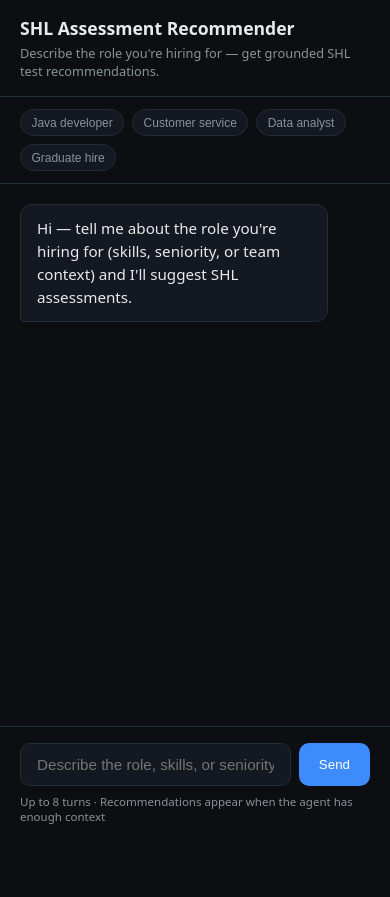
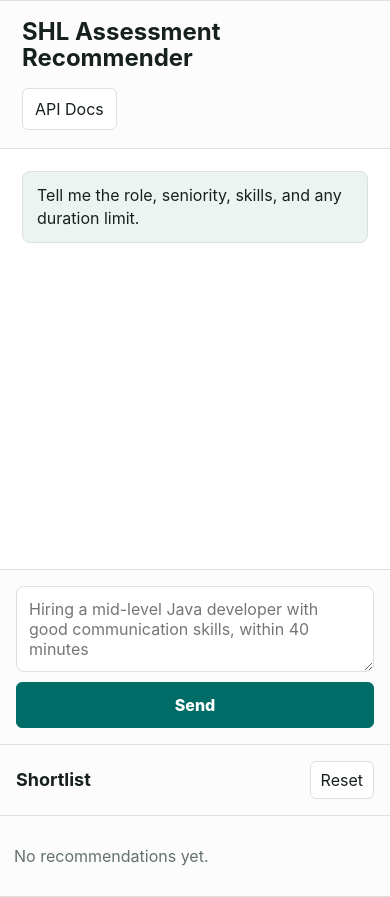
Before and after one commit to shwetgaur/shl-ai-recommender, a plain HTML site: page static/index.html in a window 390 px wide. Before the commit the page ends 844 px from the top, so only its background shows below. Drawn offline with Linux system fonts and the light colour scheme.

Commit message:
Restore split-panel chat UI and point keep-alive at canonical Render URL.
Sync index.html, styles.css, and app.js from the sidebar layout; use shl-recommender-xffs as the single live deploy.

```diff
--- /dev/null
+++ b/static/app.js
@@ -0,0 +1,121 @@
+const form = document.querySelector("#chatForm");
+const input = document.querySelector("#messageInput");
+const messagesEl = document.querySelector("#messages");
+const recsEl = document.querySelector("#recommendations");
+const resetButton = document.querySelector("#resetButton");
+
+let messages = [];
+
+function addMessage(role, content) {
+  messages.push({ role, content });
+  renderMessages();
+}
+
+function renderMessages() {
+  messagesEl.innerHTML = "";
+  if (messages.length === 0) {
+    const welcome = document.createElement("div");
+    welcome.className = "message assistant";
+    welcome.textContent = "Tell me the role, seniority, skills, and any duration limit.";
+    messagesEl.appendChild(welcome);
+    return;
+  }
+
+  for (const message of messages) {
+    const bubble = document.createElement("div");
+    bubble.className = `message ${message.role}`;
+    bubble.textContent = message.content;
+    messagesEl.appendChild(bubble);
+  }
+  messagesEl.scrollTop = messagesEl.scrollHeight;
+}
+
+function renderRecommendations(recommendations) {
+  recsEl.innerHTML = "";
+  recsEl.classList.toggle("empty", recommendations.length === 0);
+
+  if (recommendations.length === 0) {
+    const empty = document.createElement("p");
+    empty.textContent = "No recommendations yet.";
+    recsEl.appendChild(empty);
+    return;
+  }
+
+  for (const rec of recommendations) {
+    const item = document.createElement("article");
+    item.className = "rec";
+
+    const top = document.createElement("div");
+    top.className = "rec-top";
+
+    const title = document.createElement("h3");
+    title.textContent = rec.name;
+
+    const type = document.createElement("span");
+    type.className = "type";
+    type.textContent = rec.test_type || "SHL";
+
+    const link = document.createElement("a");
+    link.href = rec.url;
+    link.target = "_blank";
+    link.rel = "noopener noreferrer";
+    link.textContent = "Catalog page";
+
+    top.append(title, type);
+    item.append(top, link);
+    recsEl.appendChild(item);
+  }
+}
+
+async function sendMessage(content) {
+  addMessage("user", content);
+  input.value = "";
+  input.disabled = true;
+
+  try {
+    const response = await fetch("/chat", {
+      method: "POST",
+      headers: { "Content-Type": "application/json" },
+      body: JSON.stringify({ messages }),
+    });
+
+    if (!response.ok) {
+      throw new Error(`HTTP ${response.status}`);
+    }
+
+    const data = await response.json();
+    addMessage("assistant", data.reply);
+    renderRecommendations(data.recommendations || []);
+  } catch (error) {
+    addMessage("assistant", "I could not reach the API. Please try again.");
+    renderRecommendations([]);
+  } finally {
+    input.disabled = false;
+    input.focus();
+  }
+}
+
+form.addEventListener("submit", (event) => {
+  event.preventDefault();
+  const content = input.value.trim();
+  if (content) {
+    sendMessage(content);
+  }
+});
+
+resetButton.addEventListener("click", () => {
+  messages = [];
+  input.value = "";
+  renderMessages();
+  renderRecommendations([]);
+  input.focus();
+});
+
+input.addEventListener("keydown", (event) => {
+  if (event.key === "Enter" && (event.ctrlKey || event.metaKey)) {
+    form.requestSubmit();
+  }
+});
+
+renderMessages();
+renderRecommendations([]);
--- a/static/index.html
+++ b/static/index.html
@@ -1,235 +1,50 @@
-<!DOCTYPE html>
+<!doctype html>
 <html lang="en">
   <head>
-  <meta charset="UTF-8" />
-  <meta name="viewport" content="width=device-width, initial-scale=1.0" />
+    <meta charset="utf-8" />
+    <meta name="viewport" content="width=device-width, initial-scale=1" />
     <title>SHL Assessment Recommender</title>
-  <style>
-    :root {
-      --bg: #0c0e12;
-      --surface: #141820;
-      --border: #252b38;
-      --text: #e8eaed;
-      --muted: #8b9298;
-      --accent: #3d8bfd;
-      --live: #22c55e;
-    }
-    * { box-sizing: border-box; margin: 0; padding: 0; }
-    body {
-      font-family: system-ui, -apple-system, sans-serif;
-      background: var(--bg);
-      color: var(--text);
-      min-height: 100vh;
-      display: flex;
-      flex-direction: column;
-    }
-    header {
-      border-bottom: 1px solid var(--border);
-      padding: 1rem 1.25rem;
-      background: rgba(12, 14, 18, 0.95);
-    }
-    header h1 { font-size: 1.1rem; font-weight: 600; }
-    header p { font-size: 0.8rem; color: var(--muted); margin-top: 0.25rem; }
-    .samples {
-      display: flex;
-      flex-wrap: wrap;
-      gap: 0.5rem;
-      padding: 0.75rem 1.25rem;
-      border-bottom: 1px solid var(--border);
-    }
-    .samples button {
-      font-size: 0.75rem;
-      padding: 0.35rem 0.65rem;
-      border-radius: 999px;
-      border: 1px solid var(--border);
-      background: var(--surface);
-      color: var(--muted);
-      cursor: pointer;
-    }
-    .samples button:hover { border-color: var(--accent); color: var(--accent); }
-    #chat {
-      flex: 1;
-      overflow-y: auto;
-      padding: 1.25rem;
-      display: flex;
-      flex-direction: column;
-      gap: 1rem;
-      max-width: 820px;
-      width: 100%;
-      margin: 0 auto;
-    }
-    .msg {
-      max-width: 88%;
-      padding: 0.75rem 1rem;
-      border-radius: 12px;
-      line-height: 1.5;
-      font-size: 0.95rem;
-      white-space: pre-wrap;
-    }
-    .msg.user {
-      align-self: flex-end;
-      background: var(--accent);
-      color: #fff;
-      border-bottom-right-radius: 4px;
-    }
-    .msg.assistant {
-      align-self: flex-start;
-      background: var(--surface);
-      border: 1px solid var(--border);
-      border-bottom-left-radius: 4px;
-    }
-    .recs {
-      display: flex;
-      flex-direction: column;
-      gap: 0.5rem;
-      margin-top: 0.75rem;
-    }
-    .rec {
-      display: block;
-      padding: 0.65rem 0.75rem;
-      border-radius: 8px;
-      border: 1px solid var(--border);
-      background: rgba(61, 139, 253, 0.08);
-      text-decoration: none;
-      color: var(--text);
-      font-size: 0.85rem;
-    }
-    .rec:hover { border-color: var(--accent); }
-    .rec span {
-      display: inline-block;
-      font-size: 0.65rem;
-      font-family: monospace;
-      color: var(--live);
-      border: 1px solid rgba(34, 197, 94, 0.4);
-      border-radius: 4px;
-      padding: 0.1rem 0.35rem;
-      margin-left: 0.5rem;
-    }
-    .typing { color: var(--muted); font-size: 0.85rem; font-style: italic; }
-    form {
-      border-top: 1px solid var(--border);
-      padding: 1rem 1.25rem 1.25rem;
-      max-width: 820px;
-      width: 100%;
-      margin: 0 auto;
-    }
-    .input-row { display: flex; gap: 0.5rem; }
-    input[type="text"] {
-      flex: 1;
-      padding: 0.75rem 1rem;
-      border-radius: 10px;
-      border: 1px solid var(--border);
-      background: var(--surface);
-      color: var(--text);
-      font-size: 0.95rem;
-    }
-    input:focus { outline: none; border-color: var(--accent); }
-    button[type="submit"] {
-      padding: 0.75rem 1.25rem;
-      border-radius: 10px;
-      border: none;
-      background: var(--accent);
-      color: #fff;
-      font-weight: 500;
-      cursor: pointer;
-    }
-    button[type="submit"]:disabled { opacity: 0.5; cursor: not-allowed; }
-    .hint { font-size: 0.72rem; color: var(--muted); margin-top: 0.5rem; }
-  </style>
+    <link rel="stylesheet" href="/static/styles.css" />
   </head>
   <body>
-  <header>
+    <main class="shell">
+      <section class="workspace" aria-label="SHL assessment recommender">
+        <header class="topbar">
+          <div>
             <h1>SHL Assessment Recommender</h1>
-    <p>Describe the role you're hiring for — get grounded SHL test recommendations.</p>
+          </div>
+          <a class="docs-link" href="/docs">API Docs</a>
         </header>
 
-  <div class="samples">
-    <button type="button" data-prompt="We're hiring a mid-level Java developer who works with stakeholders.">Java developer</button>
-    <button type="button" data-prompt="Need assessments for a customer service team — communication and empathy matter.">Customer service</button>
-    <button type="button" data-prompt="Senior data analyst — SQL, Python, and business storytelling.">Data analyst</button>
-    <button type="button" data-prompt="Graduate hire — cognitive ability and learning agility.">Graduate hire</button>
+        <div class="content">
+          <section class="chat-panel" aria-label="Conversation">
+            <div id="messages" class="messages" aria-live="polite"></div>
+            <form id="chatForm" class="composer">
+              <textarea
+                id="messageInput"
+                name="message"
+                rows="3"
+                placeholder="Hiring a mid-level Java developer with good communication skills, within 40 minutes"
+                required
+              ></textarea>
+              <button type="submit" aria-label="Send message">
+                <span>Send</span>
+              </button>
+            </form>
+          </section>
+
+          <aside class="results-panel" aria-label="Recommendations">
+            <div class="panel-heading">
+              <h2>Shortlist</h2>
+              <button id="resetButton" type="button">Reset</button>
             </div>
-
-  <div id="chat"></div>
-
-  <form id="form">
-    <div class="input-row">
-      <input id="input" type="text" placeholder="Describe the role, skills, or seniority…" autocomplete="off" />
-      <button type="submit" id="send">Send</button>
+            <div id="recommendations" class="recommendations empty">
+              <p>No recommendations yet.</p>
             </div>
-    <p class="hint">Up to 8 turns · Recommendations appear when the agent has enough context</p>
-  </form>
-
-  <script>
-    const chat = document.getElementById("chat");
-    const form = document.getElementById("form");
-    const input = document.getElementById("input");
-    const sendBtn = document.getElementById("send");
-    const messages = [];
-    let ended = false;
-
-    function renderRecs(recs) {
-      if (!recs || !recs.length) return "";
-      const items = recs.map(r =>
-        `<a class="rec" href="${r.url}" target="_blank" rel="noopener">${r.name}<span>${r.test_type}</span></a>`
-      ).join("");
-      return `<div class="recs">${items}</div>`;
-    }
-
-    function append(role, text, recs) {
-      const el = document.createElement("div");
-      el.className = `msg ${role}`;
-      el.innerHTML = text + (role === "assistant" ? renderRecs(recs) : "");
-      chat.appendChild(el);
-      chat.scrollTop = chat.scrollHeight;
-    }
-
-    async function send(text) {
-      if (!text.trim() || ended) return;
-      messages.push({ role: "user", content: text.trim() });
-      append("user", text.trim());
-      input.value = "";
-      sendBtn.disabled = true;
-      const typing = document.createElement("div");
-      typing.className = "typing";
-      typing.textContent = "Thinking…";
-      chat.appendChild(typing);
-      chat.scrollTop = chat.scrollHeight;
-
-      try {
-        const res = await fetch("/chat", {
-          method: "POST",
-          headers: { "Content-Type": "application/json" },
-          body: JSON.stringify({ messages }),
-        });
-        const data = await res.json();
-        typing.remove();
-        messages.push({ role: "assistant", content: data.reply });
-        append("assistant", data.reply, data.recommendations);
-        if (data.end_of_conversation) {
-          ended = true;
-          input.disabled = true;
-          sendBtn.disabled = true;
-          input.placeholder = "Conversation complete";
-        }
-      } catch (e) {
-        typing.remove();
-        append("assistant", "Could not reach the server. Please try again.");
-      }
-      sendBtn.disabled = ended;
-      input.focus();
-    }
-
-    form.addEventListener("submit", (e) => {
-      e.preventDefault();
-      send(input.value);
-    });
-
-    document.querySelectorAll(".samples button").forEach((btn) => {
-      btn.addEventListener("click", () => send(btn.dataset.prompt));
-    });
-
-    append("assistant", "Hi — tell me about the role you're hiring for (skills, seniority, or team context) and I'll suggest SHL assessments.");
-  </script>
+          </aside>
+        </div>
+      </section>
+    </main>
+    <script src="/static/app.js"></script>
   </body>
 </html>
--- /dev/null
+++ b/static/styles.css
@@ -0,0 +1,317 @@
+:root {
+  color-scheme: light;
+  --bg: #f5f7f4;
+  --panel: #ffffff;
+  --ink: #17211c;
+  --muted: #64716b;
+  --line: #dbe2dd;
+  --brand: #006c67;
+  --brand-dark: #004d49;
+  --accent: #b6405a;
+  --soft: #ecf4f2;
+  --shadow: 0 18px 45px rgba(22, 35, 30, 0.12);
+}
+
+* {
+  box-sizing: border-box;
+}
+
+body {
+  margin: 0;
+  min-height: 100vh;
+  background: var(--bg);
+  color: var(--ink);
+  font-family: Inter, ui-sans-serif, system-ui, -apple-system, BlinkMacSystemFont, "Segoe UI", sans-serif;
+}
+
+button,
+textarea {
+  font: inherit;
+}
+
+.shell {
+  min-height: 100vh;
+  padding: 24px;
+}
+
+.workspace {
+  min-height: calc(100vh - 48px);
+  max-width: 1280px;
+  margin: 0 auto;
+  background: var(--panel);
+  border: 1px solid var(--line);
+  border-radius: 8px;
+  box-shadow: var(--shadow);
+  display: flex;
+  flex-direction: column;
+  overflow: hidden;
+}
+
+.topbar {
+  min-height: 88px;
+  padding: 18px 22px;
+  border-bottom: 1px solid var(--line);
+  display: flex;
+  align-items: center;
+  justify-content: space-between;
+  gap: 16px;
+  background: #fbfcfb;
+}
+
+.eyebrow {
+  margin: 0 0 4px;
+  color: var(--accent);
+  font-size: 12px;
+  font-weight: 800;
+  letter-spacing: 0;
+  text-transform: uppercase;
+}
+
+h1,
+h2 {
+  margin: 0;
+  letter-spacing: 0;
+}
+
+h1 {
+  font-size: 28px;
+  line-height: 1.1;
+}
+
+h2 {
+  font-size: 18px;
+}
+
+.docs-link,
+button {
+  border: 1px solid var(--line);
+  border-radius: 6px;
+  background: #fff;
+  color: var(--ink);
+  text-decoration: none;
+  cursor: pointer;
+}
+
+.docs-link {
+  padding: 10px 12px;
+  white-space: nowrap;
+}
+
+.content {
+  flex: 1;
+  display: grid;
+  grid-template-columns: minmax(0, 1fr) 420px;
+  min-height: 0;
+}
+
+.chat-panel,
+.results-panel {
+  min-height: 0;
+}
+
+.chat-panel {
+  display: flex;
+  flex-direction: column;
+  border-right: 1px solid var(--line);
+}
+
+.messages {
+  flex: 1;
+  min-height: 420px;
+  max-height: calc(100vh - 220px);
+  overflow: auto;
+  padding: 22px;
+  display: flex;
+  flex-direction: column;
+  gap: 14px;
+}
+
+.message {
+  width: min(78%, 760px);
+  padding: 12px 14px;
+  border-radius: 8px;
+  line-height: 1.45;
+  border: 1px solid var(--line);
+  background: #fff;
+}
+
+.message.user {
+  margin-left: auto;
+  background: var(--brand);
+  border-color: var(--brand);
+  color: #fff;
+}
+
+.message.assistant {
+  background: var(--soft);
+}
+
+.composer {
+  padding: 16px;
+  display: grid;
+  grid-template-columns: minmax(0, 1fr) 96px;
+  gap: 10px;
+  border-top: 1px solid var(--line);
+  background: #fbfcfb;
+}
+
+textarea {
+  width: 100%;
+  min-height: 72px;
+  max-height: 180px;
+  resize: vertical;
+  border: 1px solid var(--line);
+  border-radius: 8px;
+  padding: 12px;
+  color: var(--ink);
+  outline: none;
+}
+
+textarea:focus {
+  border-color: var(--brand);
+  box-shadow: 0 0 0 3px rgba(0, 108, 103, 0.12);
+}
+
+.composer button {
+  min-height: 72px;
+  background: var(--brand);
+  border-color: var(--brand);
+  color: #fff;
+  font-weight: 800;
+}
+
+.composer button:hover,
+.composer button:focus {
+  background: var(--brand-dark);
+}
+
+.results-panel {
+  display: flex;
+  flex-direction: column;
+  background: #fbfcfb;
+}
+
+.panel-heading {
+  min-height: 64px;
+  padding: 16px;
+  border-bottom: 1px solid var(--line);
+  display: flex;
+  align-items: center;
+  justify-content: space-between;
+  gap: 12px;
+}
+
+#resetButton {
+  padding: 8px 10px;
+}
+
+.recommendations {
+  padding: 14px;
+  overflow: auto;
+  max-height: calc(100vh - 177px);
+  display: flex;
+  flex-direction: column;
+  gap: 10px;
+}
+
+.recommendations.empty {
+  color: var(--muted);
+}
+
+.rec {
+  padding: 12px;
+  background: #fff;
+  border: 1px solid var(--line);
+  border-radius: 8px;
+}
+
+.rec-top {
+  display: flex;
+  justify-content: space-between;
+  gap: 12px;
+}
+
+.rec h3 {
+  margin: 0;
+  font-size: 15px;
+  line-height: 1.3;
+}
+
+.type {
+  flex: 0 0 auto;
+  min-width: 34px;
+  height: 28px;
+  padding: 5px 8px;
+  border-radius: 6px;
+  background: #f8e8ed;
+  color: var(--accent);
+  text-align: center;
+  font-size: 12px;
+  font-weight: 800;
+}
+
+.rec a {
+  display: inline-block;
+  margin-top: 9px;
+  color: var(--brand);
+  font-weight: 700;
+  text-decoration: none;
+}
+
+.rec a:hover,
+.rec a:focus {
+  text-decoration: underline;
+}
+
+@media (max-width: 900px) {
+  .shell {
+    padding: 0;
+  }
+
+  .workspace {
+    min-height: 100vh;
+    border-radius: 0;
+    border-left: 0;
+    border-right: 0;
+  }
+
+  .content {
+    grid-template-columns: 1fr;
+  }
+
+  .chat-panel {
+    border-right: 0;
+  }
+
+  .results-panel {
+    border-top: 1px solid var(--line);
+  }
+
+  .messages,
+  .recommendations {
+    max-height: none;
+  }
+}
+
+@media (max-width: 560px) {
+  .topbar {
+    align-items: flex-start;
+    flex-direction: column;
+  }
+
+  h1 {
+    font-size: 24px;
+  }
+
+  .message {
+    width: 100%;
+  }
+
+  .composer {
+    grid-template-columns: 1fr;
+  }
+
+  .composer button {
+    min-height: 46px;
+  }
+}
```
Also changed, not shown: 1 other file. Lines whose indentation alone changed are shown as unchanged.
